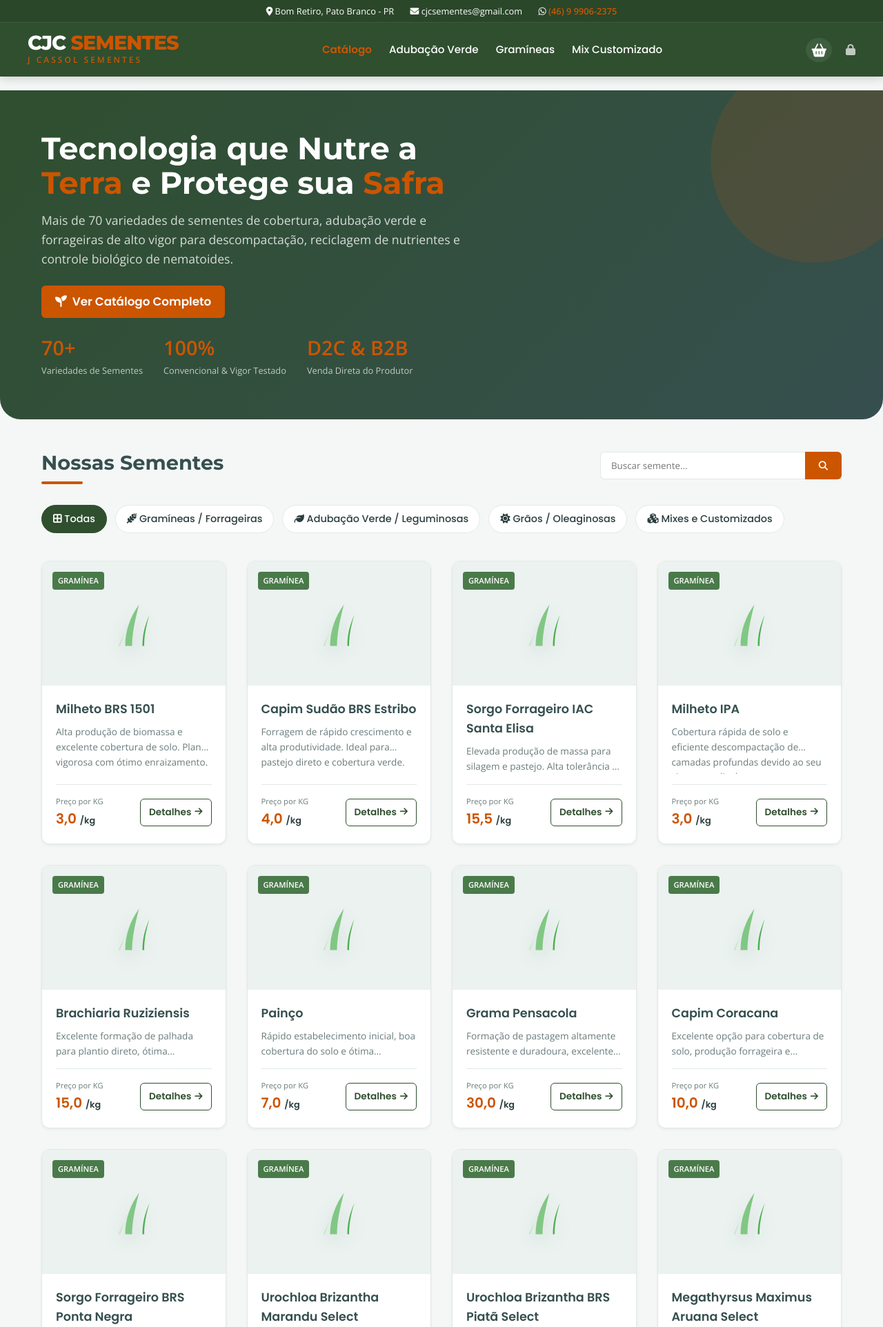
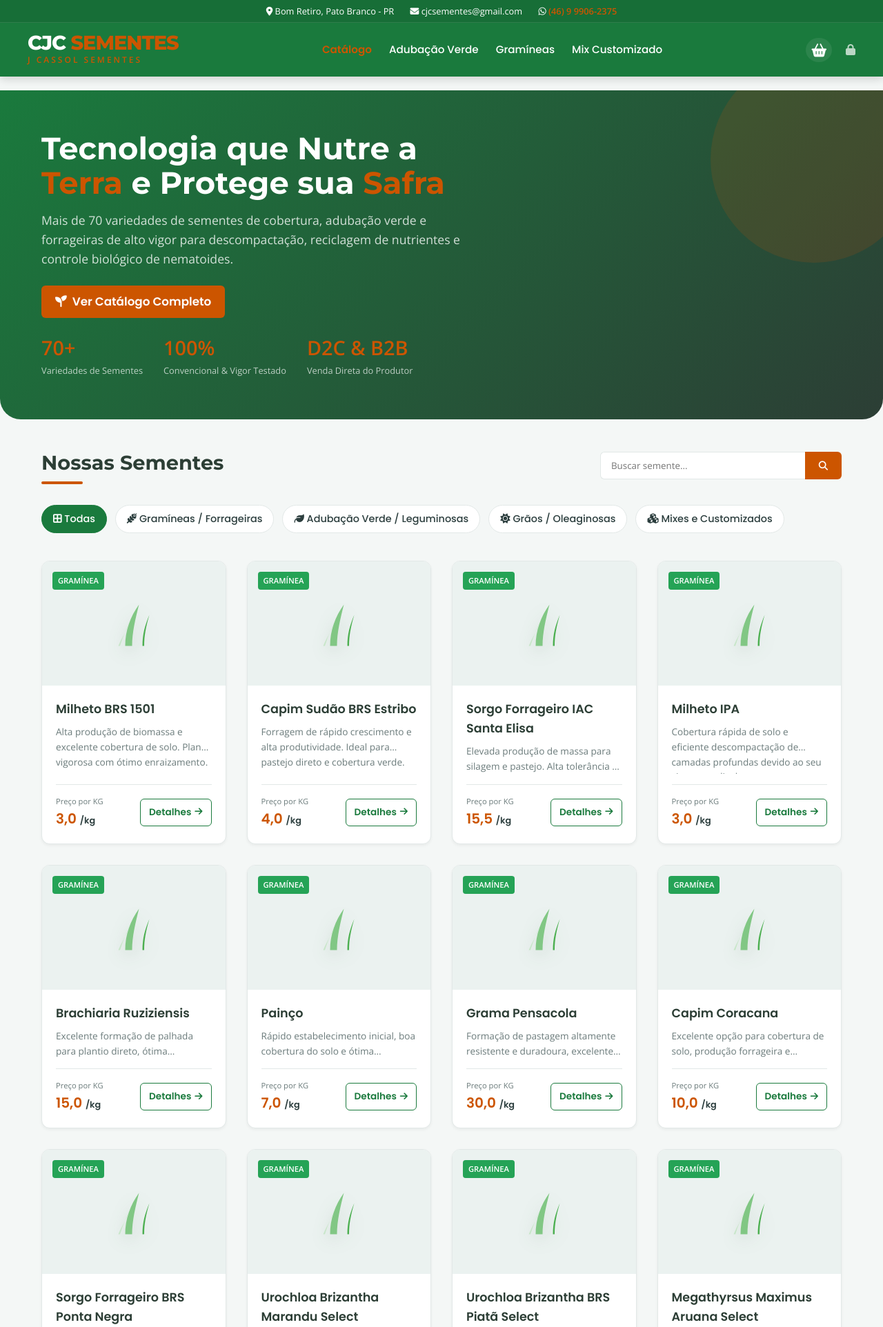
Before and after one commit to cjcsementes-collab/cjc-sementes, a Flask app: page / in a window 1280 px wide. Shown: the top 1924 px of the page at 69% size. Run offline with Flask 3, Linux system fonts and the light colour scheme; data comes from the database, SQL or seed files in the repository.

Commit message:
style: verde mais vivo - #1A7A3D substituindo #2F4F2F

```diff
--- a/static/css/style.css
+++ b/static/css/style.css
@@ -5,10 +5,10 @@
 :root {
     --laranja-brasa: #CC5500;
     --laranja-brasa-hover: #A34400;
-    --verde-safra: #2F4F2F;
-    --verde-safra-light: #4A7A4A;
-    --grafite-titanio: #364F4F;
-    --grafite-light: #527575;
+    --verde-safra: #1A7A3D;
+    --verde-safra-light: #25A356;
+    --grafite-titanio: #2C3E35;
+    --grafite-light: #4A6B58;
 
     --bg-main: #F4F7F6;
     --bg-card: #FFFFFF;
```
